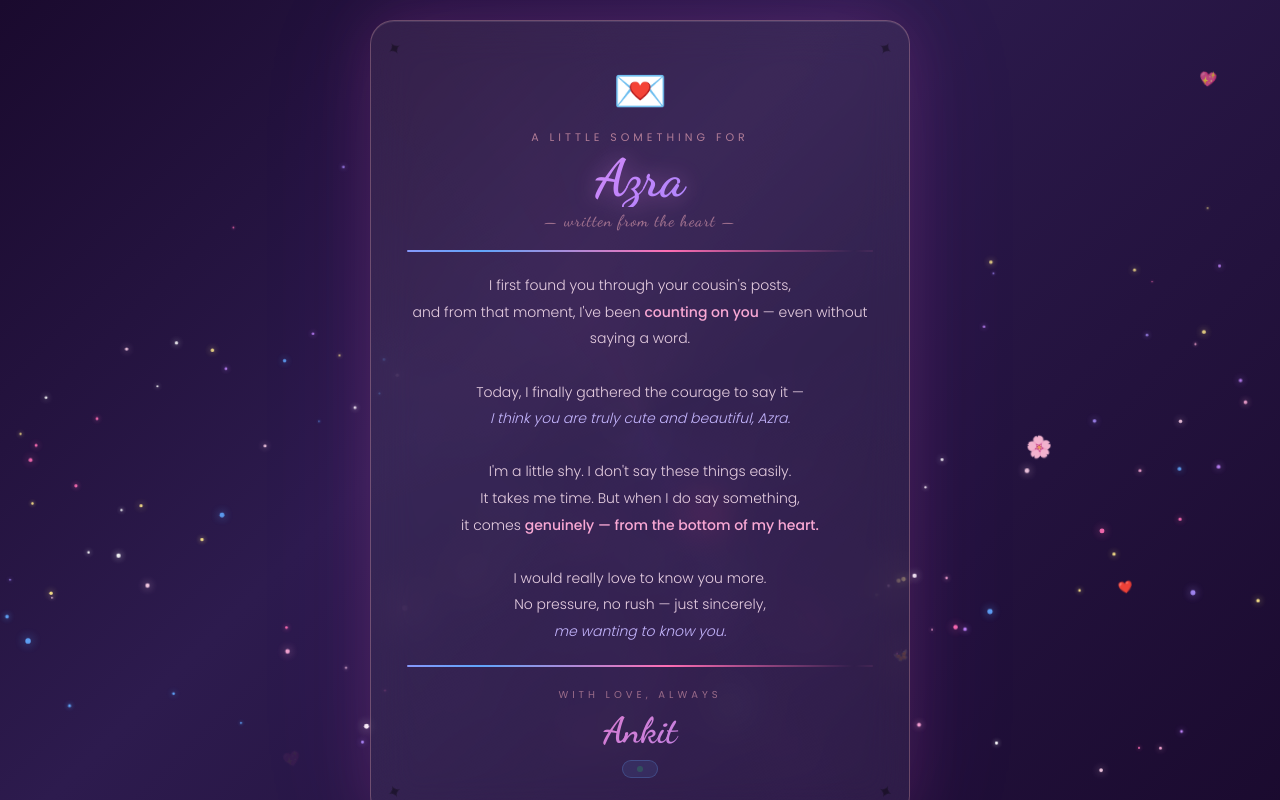
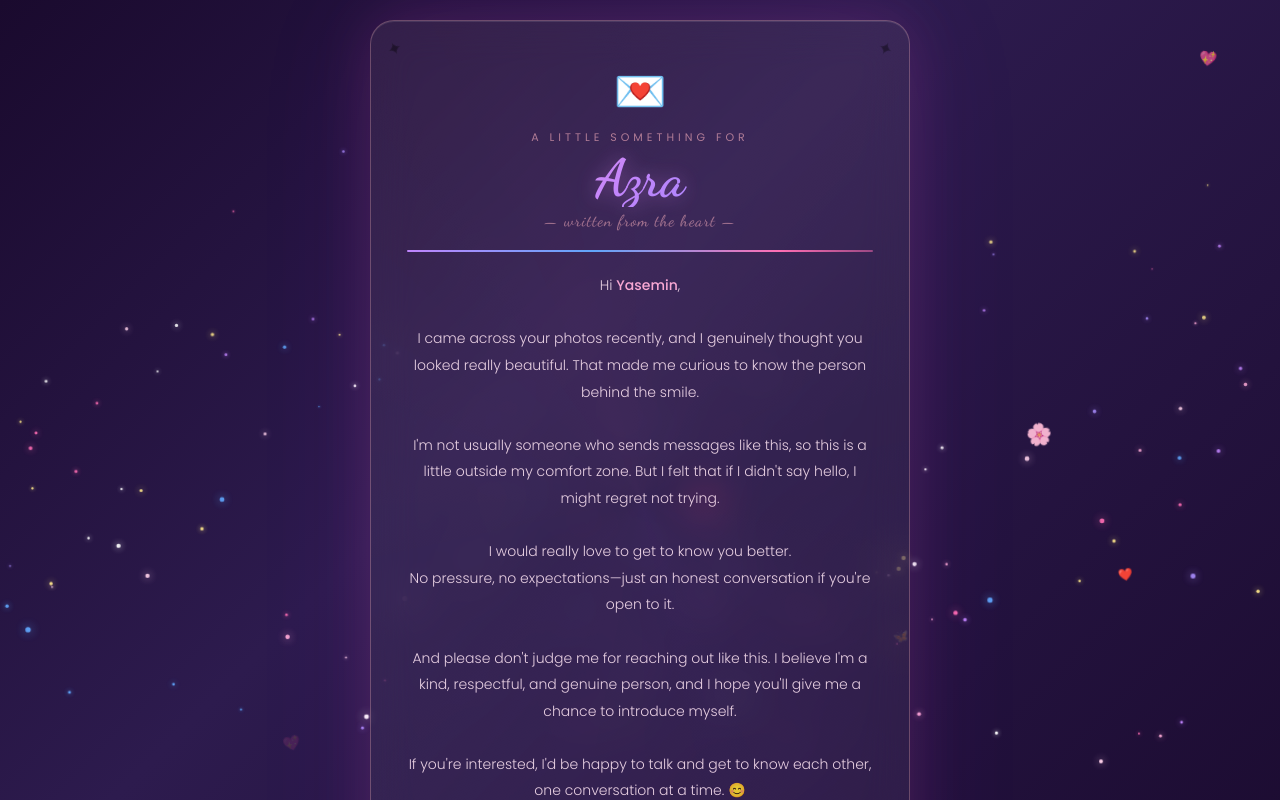
Before and after one commit to Ankitmod4/Card, a React (Vite) app: page / in a window 1280 px wide. Shown: the top 800 px of the page. Built offline with nearby package versions, Linux system fonts and the light colour scheme.

Commit message:
Revise message text for clarity and warmth
Updated message content to express feelings and intentions more clearly.

```diff
--- a/src/App.jsx
+++ b/src/App.jsx
@@ -93,23 +93,28 @@ export default function App() {
 
           <div className="glitter-line" />
 
-          <p className="message">
-            I first found you through your cousin's posts,<br />
-            and from that moment, I've been{' '}
-            <span className="highlight">counting on you</span> —
-            even without saying a word.<br /><br />
+         <p className="message">
+  Hi <span className="highlight">Yasemin</span>,<br /><br />
 
-            Today, I finally gathered the courage to say it —<br />
-            <em className="italic-text">I think you are truly cute and beautiful, Azra.</em><br /><br />
+I came across your photos recently, and I genuinely thought you looked
+really beautiful. That made me curious to know the person behind the smile.<br /><br />
 
-            I'm a little shy. I don't say these things easily.<br />
-            It takes me time. But when I do say something,<br />
-            it comes <span className="highlight">genuinely — from the bottom of my heart.</span><br /><br />
+I'm not usually someone who sends messages like this, so this is a little
+outside my comfort zone. But I felt that if I didn't say hello, I might
+regret not trying.<br /><br />
 
-            I would really love to know you more.<br />
-            No pressure, no rush — just sincerely,<br />
-            <em className="italic-text">me wanting to know you.</em>
-          </p>
+I would really love to get to know you better.<br />
+No pressure, no expectations—just an honest conversation if you're open to it.<br /><br />
+
+And please don't judge me for reaching out like this.
+I believe I'm a kind, respectful, and genuine person, and I hope you'll
+give me a chance to introduce myself.<br /><br />
+
+If you're interested, I'd be happy to talk and get to know each other,
+one conversation at a time. 😊
+
+</p>
+
 
           <div className="glitter-line" />
 
```
